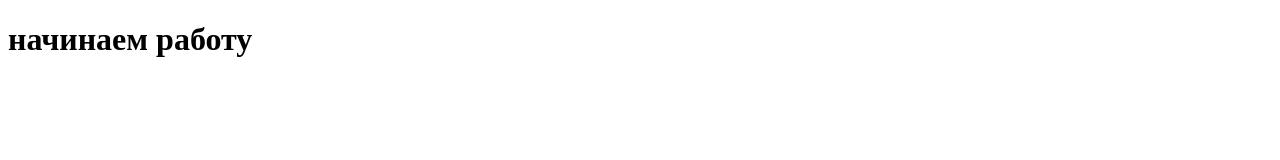
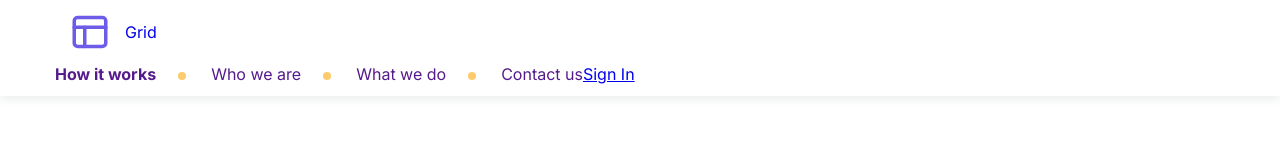
Before and after one commit to seregga/Grid-combine, a plain HTML site: page index.html in a window 1280 px wide. Drawn offline with Linux system fonts and the light colour scheme; files that its build step writes are made by us from their sources; a web font is replaced by a local one.

Commit message:
конец первого занятия Grid combine

```diff
--- a/css/style.css
+++ b/css/style.css
@@ -0,0 +1,65 @@
+.body {
+    margin: 0;
+    font-family: "inter", "sans-serif";
+}
+.header {
+    height: 96px;
+    box-shadow: 0px 4px 8px 0px rgba(38, 50, 56, 0.08);
+}
+.wrap {
+    width: 1170px;
+    margin: 0 auto;
+}
+.logo {
+    display: flex;
+    align-items: center;
+    text-decoration: none;
+}
+.logo__img {
+    height: 64px;
+}
+.logo__text {
+    /* margin-left: 2px; */
+}
+.menu {
+    display: flex;
+    align-items: center;
+}
+.menu__list {
+    display: flex;
+    align-items: center;
+    margin: 0;
+    padding: 0;
+    list-style: none;
+}
+.menu__item{
+    margin-right: 55px ;
+    position: relative;
+}
+.menu__item:last-child{
+    margin: 0 ;
+
+}
+.menu__item:not(:last-child):after {
+    display: block;
+    content: "";
+    width: 8px;
+    height: 8px;
+    border-radius: 100%;
+    background: #FDCB6E;
+    position: absolute;
+    right: -30px;
+    bottom: 4px;
+}
+.menu__link {
+    text-decoration: none;
+}
+.menu__link_bold {
+    font-weight: 700;
+}
+.menu__sign {
+}
+.button {
+
+}
+/* закончили на 2,10,01 */
--- a/index.html
+++ b/index.html
@@ -4,10 +4,36 @@
     <meta charset="UTF-8">
     <meta http-equiv="X-UA-Compatible" content="IE=edge">
     <meta name="viewport" content="width=device-width, initial-scale=1.0">
-    <link rel="stylesheet" href="style.css">
+    <link rel="stylesheet" href="fonts/typography.css">
+    <link rel="stylesheet" href="css/style.css">
+    <link rel="preconnect" href="https://fonts.gstatic.com">
+    <link href="https://fonts.googleapis.com/css2?family=Inter:wght@100;200;300;400;500;600;700;800;900&display=swap" rel="stylesheet">
     <title>Combine Lesson 5</title>
 </head>
-<body>
-    <h1>начинаем работу</h1>
+<body class="body">
+    <header class="header">
+        <div class="wrap">
+            <a href="/" class="logo">
+                <div class="logo__img">
+                    <svg width="70" height="64" viewBox="0 0 70 64" fill="none" xmlns="http://www.w3.org/2000/svg">
+                        <path d="M47.25 17.6H22.75C20.817 17.6 19.25 19.0327 19.25 20.8V43.2C19.25 44.9673 20.817 46.4 22.75 46.4H47.25C49.183 46.4 50.75 44.9673 50.75 43.2V20.8C50.75 19.0327 49.183 17.6 47.25 17.6Z" stroke="#6C5CE7" stroke-width="3.5" stroke-linecap="round" stroke-linejoin="round"/>
+                        <path d="M19.25 27.2H50.75" stroke="#6C5CE7" stroke-width="3.5" stroke-linecap="round" stroke-linejoin="round"/>
+                        <path d="M29.75 46.4V27.2" stroke="#6C5CE7" stroke-width="3.5" stroke-linecap="round" stroke-linejoin="round"/>
+                        </svg>
+                </div>
+                <span class="logo__text title title_h3">Grid</span>
+            </a>
+            <nav class="menu">
+                <ul class="menu__list">
+                    <li class="menu__item"><a href="" class="menu__link text menu__link_bold">How it works</a></li>
+                    <li class="menu__item"><a href="" class="menu__link text ">Who we are</a></li>
+                    <li class="menu__item"><a href="" class="menu__link text">What we do</a></li>
+                    <li class="menu__item"><a href="" class="menu__link text">Contact us</a></li>
+                </ul>
+                <a href="#" class="menu__sign button">Sign In</a>
+            </nav>
+
+        </div>
+    </header>
 </body>
 </html>
```
